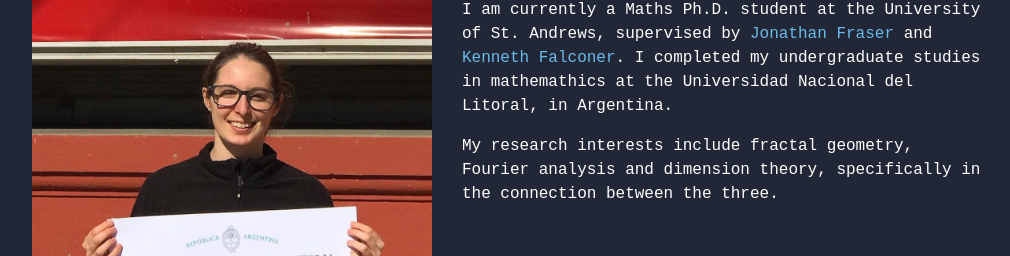
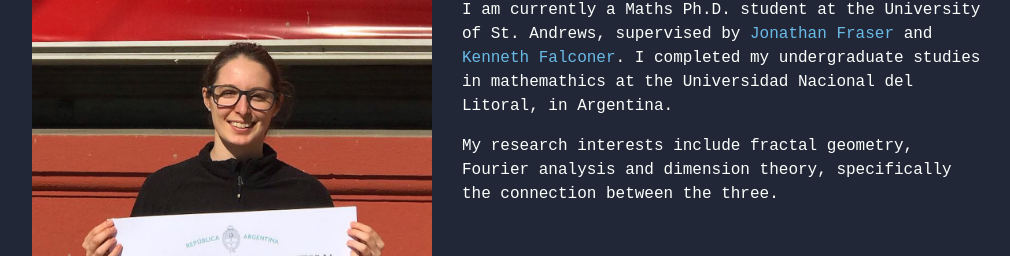
Before and after one commit to AnadeOre/anadeore.github.io, a Next.js app: page / in a window 1280 px wide. Shown: the part 233-489 px from the top of the page, without its empty margins (128-1138 px from the left). Built offline with nearby package versions, Linux system fonts and the light colour scheme.

Commit message:
Fix typo

```diff
--- a/src/app/page.js
+++ b/src/app/page.js
@@ -35,7 +35,7 @@ export default function Home() {
           </p>
           <p>
             My research interests include fractal geometry, Fourier analysis and
-            dimension theory, specifically in the connection between the three.
+            dimension theory, specifically the connection between the three.
           </p>
           <br />
           <p>
```
